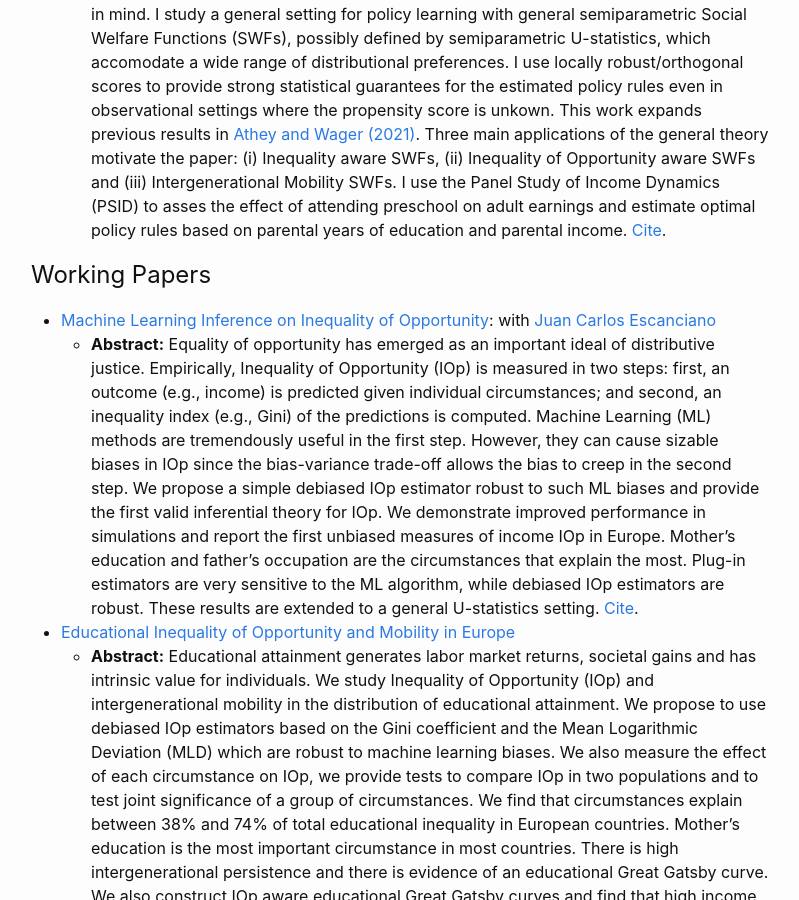
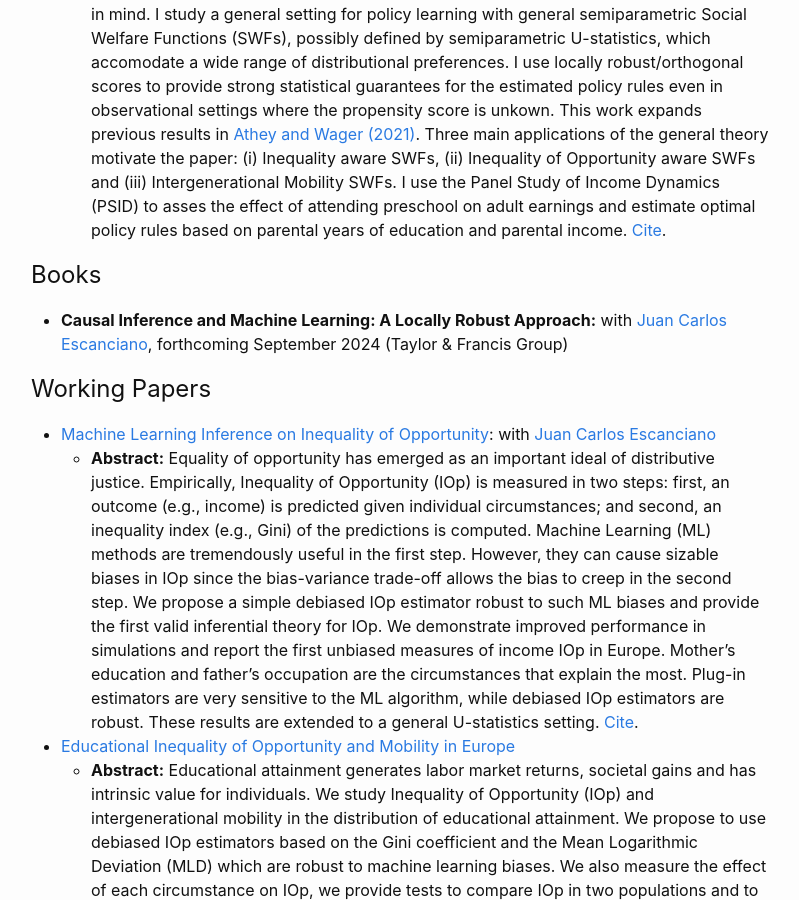
Before and after one commit to joelters/Website, a Jekyll site: the page built from research.markdown, in a window 1280 px wide and 900 px high, scrolled down 309 px. Shown: the whole window, without its empty margins (239-1038 px from the left). Built offline with Jekyll 4.4.1, drawn with Linux system fonts in a browser that asks for light colours.

Commit message:
write book in research

```diff
--- a/research.markdown
+++ b/research.markdown
@@ -10,6 +10,11 @@ sitemap: true
   - [Locally Robust Policy Learning: Inequality, Inequality of Opportunity and Intergenerational Mobility](https://raw.githubusercontent.com/joelters/website/gh-pages/assets/LRPL.pdf)
     * **Abstract:** Policy makers need to decide whether to treat or not to treat different individuals. The optimal choice depends on the welfare function that the policy maker has in mind. I study a general setting for policy learning with general semiparametric Social Welfare Functions (SWFs), possibly defined by semiparametric U-statistics, which accomodate a wide range of distributional preferences. I use locally robust/orthogonal scores to provide strong statistical guarantees for the estimated policy rules even in observational settings where the propensity score is unkown. This work expands previous results in [Athey and Wager (2021)](https://onlinelibrary.wiley.com/doi/full/10.3982/ECTA15732?casa_token=99CiM_sMw_oAAAAA%3AARcaTARqPHW8jVpy5hS8hmqvUScCMrEECLoJJyZFPRjQ2-h28qGI6JNiylA7hpkB_KNqfJLojXGHzA). Three main applications of the general theory motivate the paper: (i) Inequality aware SWFs, (ii) Inequality of Opportunity aware SWFs and (iii) Intergenerational Mobility SWFs. I use the Panel Study of Income Dynamics (PSID) to asses the effect of attending preschool on adult earnings and estimate optimal policy rules based on parental years of education and parental income. [Cite](https://raw.githubusercontent.com/joelters/website/gh-pages/assets/cite_LRPL.txt).
 
+# Books
+
+  - **Causal Inference and Machine Learning: A Locally Robust Approach:** with
+[Juan Carlos Escanciano](https://sites.google.com/view/juancarlosescanciano/home?authuser=0), forthcoming September 2024 (Taylor & Francis Group)
+
 # Working Papers
 
   - [Machine Learning Inference on Inequality of Opportunity](https://raw.githubusercontent.com/joelters/website/gh-pages/assets/ML_IOp.pdf): with
```
